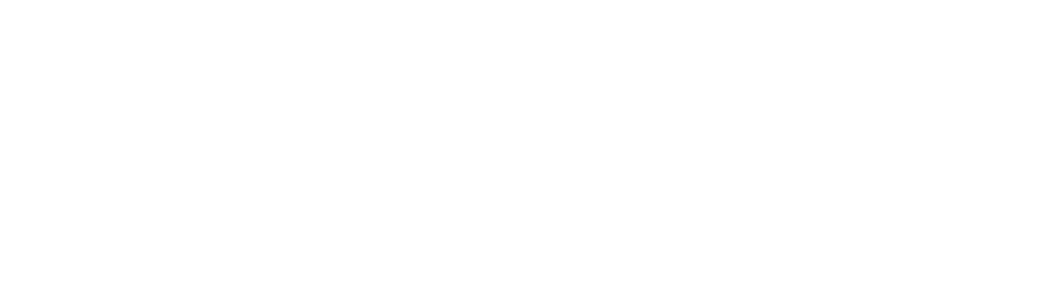
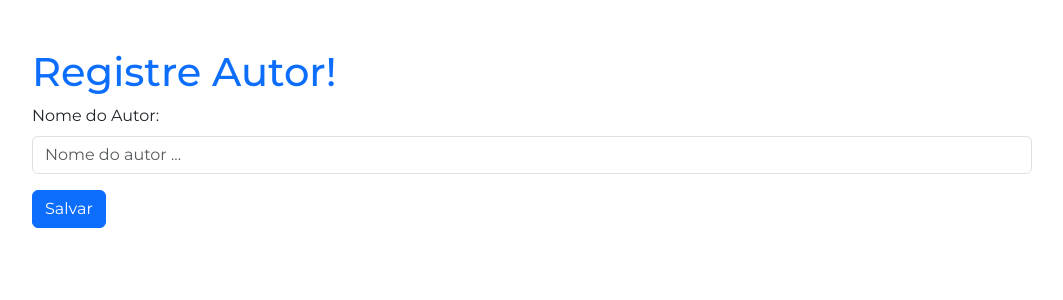
Before and after one commit to BrunaCardoso7/startbooks, a Vue app: page /author/register in a window 1280 px wide. Before the commit this address had no page. Shown: the top 300 px of the page, without its empty margins (108-1171 px from the left). Built offline with nearby package versions, Linux system fonts and the light colour scheme.

Commit message:
feat: adiciona páginas de registrar novo autor

```diff
--- a/src/router/router.js
+++ b/src/router/router.js
@@ -1,6 +1,7 @@
 import { createRouter, createWebHistory } from "vue-router";
 import HomePage from "../view/HomePage/HomePage.vue";
 import Book from "../view/BookRegister/BookRegister.vue"; // Certifique-se de que esse caminho está correto
+import AuthorRegister from "../view/AuthorRegister/AuthorRegister.vue";
 
 const routes = [
     {
@@ -10,6 +11,10 @@
     {
         path: "/book/register",
         component: Book,
+    },
+    {
+        path: "/author/register",
+        component: AuthorRegister,
     }
 ];
 
--- /dev/null
+++ b/src/view/AuthorRegister/AuthorRegister.vue
@@ -0,0 +1,54 @@
+<script setup>
+import { reactive } from 'vue'
+
+// Definindo o formulário como reativo
+const form = reactive({
+    name: "",
+})
+
+// Lista de autores com valores específicos
+const authors = [
+    { value: "bruna", text: "Bruna" },
+    { value: "bruna2", text: "Bruna2" }
+]
+
+// Função para lidar com o envio do formulário
+const onSubmit = (event) => {
+    event.preventDefault();
+    console.log(JSON.stringify(form)) // Acessando 'form' diretamente, sem 'this'
+}
+</script>
+
+<template>
+    <div class="container mt-5">
+        <h1 class="text-primary">Registre Autor!</h1>
+
+        <!-- Formulário de registro -->
+        <b-form @submit="onSubmit">
+
+        <b-form-group
+            id="input-group-1"
+            label="Nome do Autor:"
+            label-for="input-1"
+        >
+            <b-form-input
+            id="input-1"
+            v-model="form.name"
+            type="text"
+            placeholder="Nome do autor ..."
+            required
+            ></b-form-input>
+        </b-form-group>
+
+
+        <b-button type="submit" variant="primary">Salvar</b-button>
+        </b-form>
+    </div>
+</template>
+
+<style scoped>
+.container {
+    width: 80%;
+    margin: 0 auto;
+}
+</style>
--- a/src/view/BookRegister/BookRegister.vue
+++ b/src/view/BookRegister/BookRegister.vue
@@ -64,10 +64,6 @@
 
       <b-button type="submit" variant="primary">Submit</b-button>
     </b-form>
-
-    <b-card class="mt-3" header="Form Data Result">
-      <pre class="m-0">{{ form }}</pre>
-    </b-card>
   </div>
 </template>
 
--- a/src/view/HomePage/HomePage.vue
+++ b/src/view/HomePage/HomePage.vue
@@ -15,16 +15,70 @@
 const currentPage = ref(1)
 
 const totalRows = computed(() => booksList.value.length)
+
+// Dados mockados de autores
+const fieldsAuthors = ['id', 'name']
+const authors = ref([
+  { id: 1, name: "Bruna" },
+  { id: 2, name: "Carlos" },
+  { id: 3, name: "Fernando" },
+])
+
+// Variável de controle para exibir ou ocultar autores
+const showAuthors = ref(false)
+const showBooks = ref(true)
+
+const toggleAuthors = () => {
+  showAuthors.value = !showAuthors.value
+  showBooks.value = !showBooks.value
+}
+
 </script>
-
 <template>
   <h1>{{ msg }}</h1>
-  <div class="container mt-5">
-    <h1 class="text-primary">Olá, Bootstrap com Vue 3!</h1>
-    <button class="btn btn-success">Clique Aqui</button>
+  <div class="container mt-5 ">
+    <h1 class="text-primary">Bem-vindo, ao Startbooks.com</h1>
+    <router-link to="/book/register">
+      <b-button v-if="showBooks" variant="primary">Registrar Livro</b-button>
+    </router-link>
+    <router-link to="/author/register">
+      <b-button  v-if="showAuthors" variant="primary">Registrar Autor</b-button>
+    </router-link>
+
+    <!-- Botão de Autores -->
+    <b-button v-if="showBooks" variant="info" @click="toggleAuthors">
+      Autores
+    </b-button>
+    <b-button v-if="showAuthors" variant="info" @click="toggleAuthors">
+      Livros
+    </b-button>
   </div>
 
-  <div class="container">
+  <!-- Exibindo dados de autores se showAuthors for true -->
+  <div v-if="showAuthors" class="container mt-4">
+    <h3>Autores</h3>
+    <b-table
+      striped
+      hover
+      :items="authors"
+      :per-page="perPage"
+      :current-page="currentPage"
+      :fields="fieldsAuthors"
+    ></b-table>
+
+    <b-pagination
+      v-model="currentPage"
+      :total-rows="totalRows"
+      :per-page="perPage"
+      aria-controls="my-table"
+    ></b-pagination>
+  </div>
+
+  <!-- Tabela de livros -->
+  <div
+    v-if="showBooks"
+    class="container"
+  >
     <b-table
       striped
       hover
```
